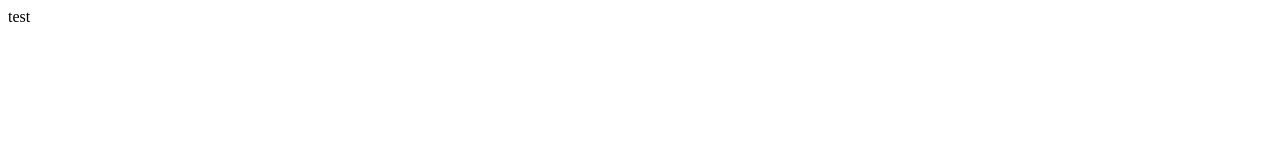
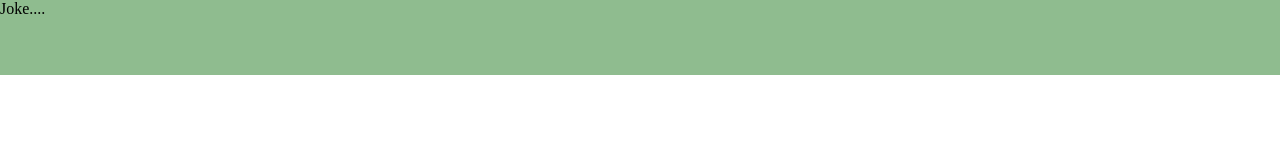
Before and after one commit to Onushkis/swipeToDelete, a website: page index.html in a window 1280 px wide. Drawn offline with Linux system fonts and the light colour scheme.

Commit message:
Add changes css

```diff
--- a/index.css
+++ b/index.css
@@ -0,0 +1,26 @@
+
+body{
+    margin: 0;
+}
+
+main{
+display: grid;
+grid-template-columns: 1fr 1.25fr;
+grid-auto-rows: 75px;
+}
+
+.jokeItem{
+    background-color: darkseagreen;
+grid-column-start: 1;
+grid-column-end:3 ;
+grid-row-start: 1;
+grid-row-end:2;
+}
+
+.deleteItem{
+    background-color: rgb(188, 143, 143);
+    grid-column-start: 2;
+    grid-column-end:3 ;
+    grid-row-start: 1;
+grid-row-end:2;
+}
--- a/index.html
+++ b/index.html
@@ -6,11 +6,16 @@
     <meta http-equiv="X-UA-Compatible" content="IE=edge">
     <meta name="viewport" content="width=device-width, initial-scale=1.0">
     <link rel="stylesheet" href="./index.css">
-    <title>Document</title>
+    <title>Swipe To Delete</title>
 </head>
 
 <body>
-    test
+
+ <main>
+     <div class="deleteItem">Delete........</div>
+    <artikle class="jokeItem">Joke....</artikle>
+ </main>
+
     <script src="./index.js"></script>
 </body>
 
```
